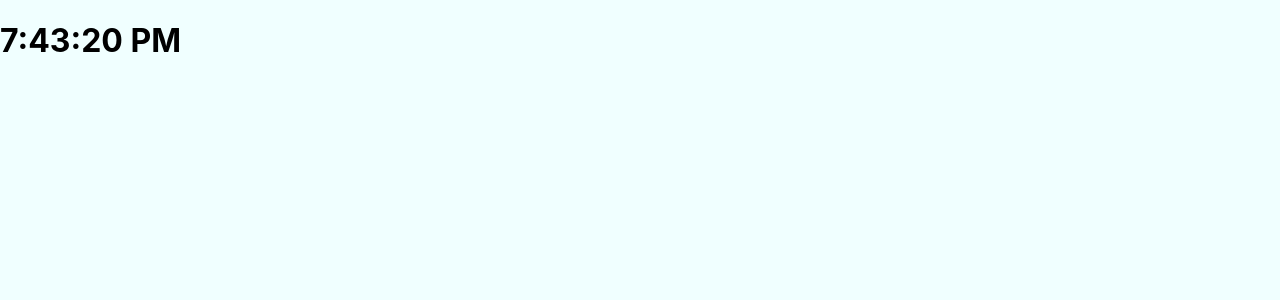
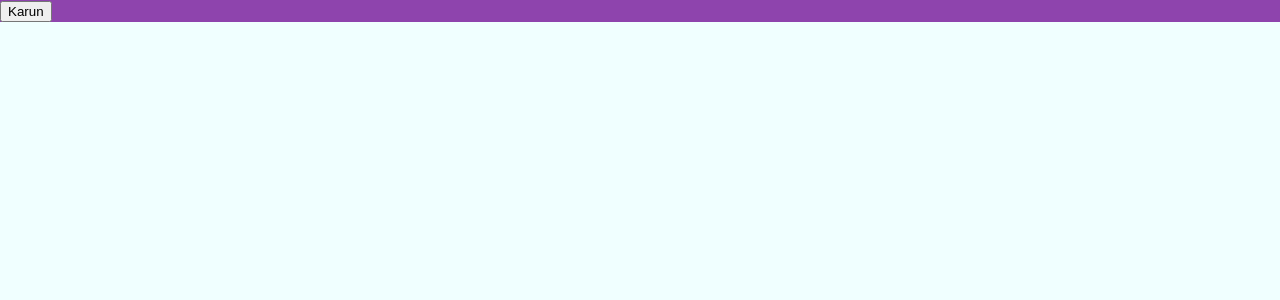
Before and after one commit to karunahuja/React, a React (Create React App) app in the folder awesomeapp/: page / in a window 1280 px wide. Shown: the top 300 px of the page. Built offline with nearby package versions, Linux system fonts and the light colour scheme.

Commit message:
Handling Events in ReactJS

```diff
--- a/awesomeapp/src/App.jsx
+++ b/awesomeapp/src/App.jsx
@@ -1,34 +1,33 @@
 import React,{useState} from 'react';
 
 
-let date=new Date().toLocaleTimeString();
-
 const App=()=>{
-        // let name=['vi','no','d'];
-    // const [vi,no,d]=name;
-
-    // const [name1,name2,name3]=name;
 
 
-const state=useState();//return current data and updated data
-const[count,setCount]=useState(date);//0 is initial value, count is current value(0) initially,set count is updated value and updated value becomes current value of count
+    const purple="#8e44ad"
+    const [bg,setBg] = useState(purple);
 
+    const [name,setName]=useState('Karun');
 
+const bgChange=()=>{
+    let newBg="#34495e"
 
-    const IncNum=()=>{
-        setCount(new Date().toLocaleTimeString());
-        //  will not applicable in react       count++;
+    setBg(newBg);
+    setName("Rahul");
 
-    }
-    setInterval(() => {
-        IncNum()
-    }, 1000);
+}
+const bgback=()=>{
+    let newBg="#8e44ad"
 
+    setBg(newBg);
+    setName("Rohan");
+
+}
     return(
         <>
-        <h1>{count}</h1>
-
-        </>
+        <div style={{backgroundColor:bg}}>
+        <button onClick={bgChange} onDoubleClick={bgback}>{name}</button>
+        </div></>
     )
 
 }
```
